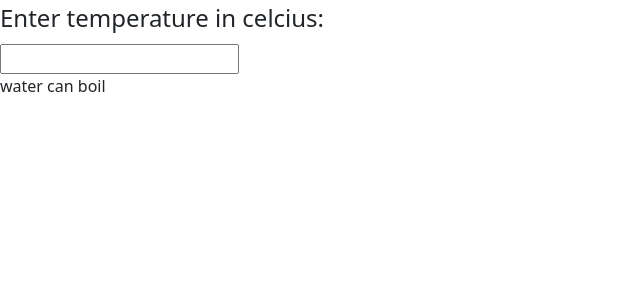
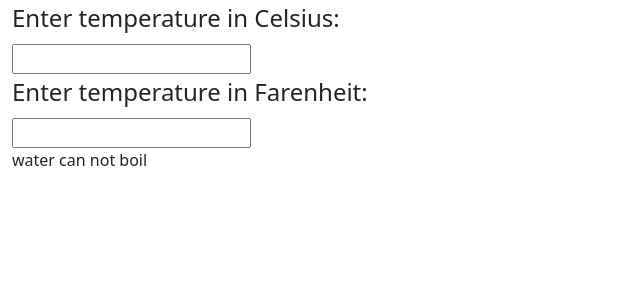
Before and after one commit to gitbyhabib/reactsetup, a React (Create React App) app: page / in a window 1280 px wide. Shown: the top 300 px of the page, without its empty margins (0-640 px from the left). Built offline with nearby package versions, Linux system fonts and the light colour scheme.

Commit message:
class 11 done

```diff
--- a/src/App.js
+++ b/src/App.js
@@ -1,11 +1,10 @@
 import Calculator from "./components/Calculator";
-
 function App() {
-
   console.log('app rended')
   return (
+    <div className="row m-0">
    <Calculator/>
+   </div>
   );
 }
-
 export default App;
--- a/src/components/Boil.js
+++ b/src/components/Boil.js
@@ -1,15 +1,11 @@
 import React from 'react'
-
 export default function Boil({ celsius = 0 }) {
-
-
     if (celsius >= 100) {
         return (
             <p>water can boil</p>
         )
     }
       return (
-            <p>water can boil</p>
+            <p>water can not boil</p>
         )
-
 }
--- a/src/components/Calculator.js
+++ b/src/components/Calculator.js
@@ -1,31 +1,26 @@
 import React, { Component } from 'react';
+import { convert, toCelcius, toFarenheit } from '../lib/converter';
 import Boil from './Boil';
-
+import Input from './Input';
 class Calculator extends Component {
-
-    state = {
-        temperature:''
-    }
-    onTempchange = (e) => {
+    state={temperature:'',scale:'c'}
+    handleChange = (e,scale) => {
         this.setState({
             temperature: e.target.value,
-        })
+            scale,
+        });
     }
     render() {
-
-
-        const {temperature} =this.state
+const {temperature,scale} =this.state;
+const celcius = scale==='f'? convert(temperature,toCelcius): temperature;
+const farenheit = scale==='c'? convert(temperature,toFarenheit): temperature;
         return (
             <div>
-                <fieldset>
-                    <legend>Enter temperature in celcius:</legend>
-                    <input type="text" value={temperature} onChange={this.onTempchange} />
-                </fieldset>
-
+                <Input scale='c' temperature={celcius} onTempchange={this. handleChange}/>
+                <Input scale='f' temperature={farenheit} onTempchange={this.handleChange}/>
                 <Boil celsius={parseFloat(temperature)}/>
             </div>
         );
     }
 }
-
 export default Calculator;
--- a/src/components/Crender.js
+++ b/src/components/Crender.js
@@ -1,11 +1,9 @@
 import React, { Component } from 'react';
-
 class Crender extends Component {
     render() {
         return (
             <div>
                 <h1 className='text-danger'>Hello from Crender</h1>
-
                 <table className='table table-striped table-bordered border border-primary' style={{borderWidth: '2px'}}>
                     <tr>
                         <th>Name</th>
--- /dev/null
+++ b/src/components/Input.js
@@ -0,0 +1,13 @@
+import React from 'react';
+const scaleName={
+    c:'Celsius',
+    f:'Farenheit'
+}
+export default function Input({temperature,scale,onTempchange}){
+        return (
+                <fieldset>
+                    <legend>Enter temperature in {scaleName[scale]}:</legend>
+                    <input type="text" value={temperature} onChange={(e)=>onTempchange(e,scale)} />
+                </fieldset>
+        );
+}
--- /dev/null
+++ b/src/lib/converter.js
@@ -0,0 +1,15 @@
+export function toCelcius(farenheit){
+    return ((farenheit-32)*5)/9;
+}
+export function toFarenheit(celcius){
+    return (celcius*9)/5+32;
+}
+export function convert(temperature,convertTO){
+    const input =parseFloat(temperature);
+    if(Number.isNaN(input)){
+        return '';
+    }
+    const output = convertTO(input);
+    const round = Math.round(output *1000)/1000;
+    return round.toString();
+}
```
